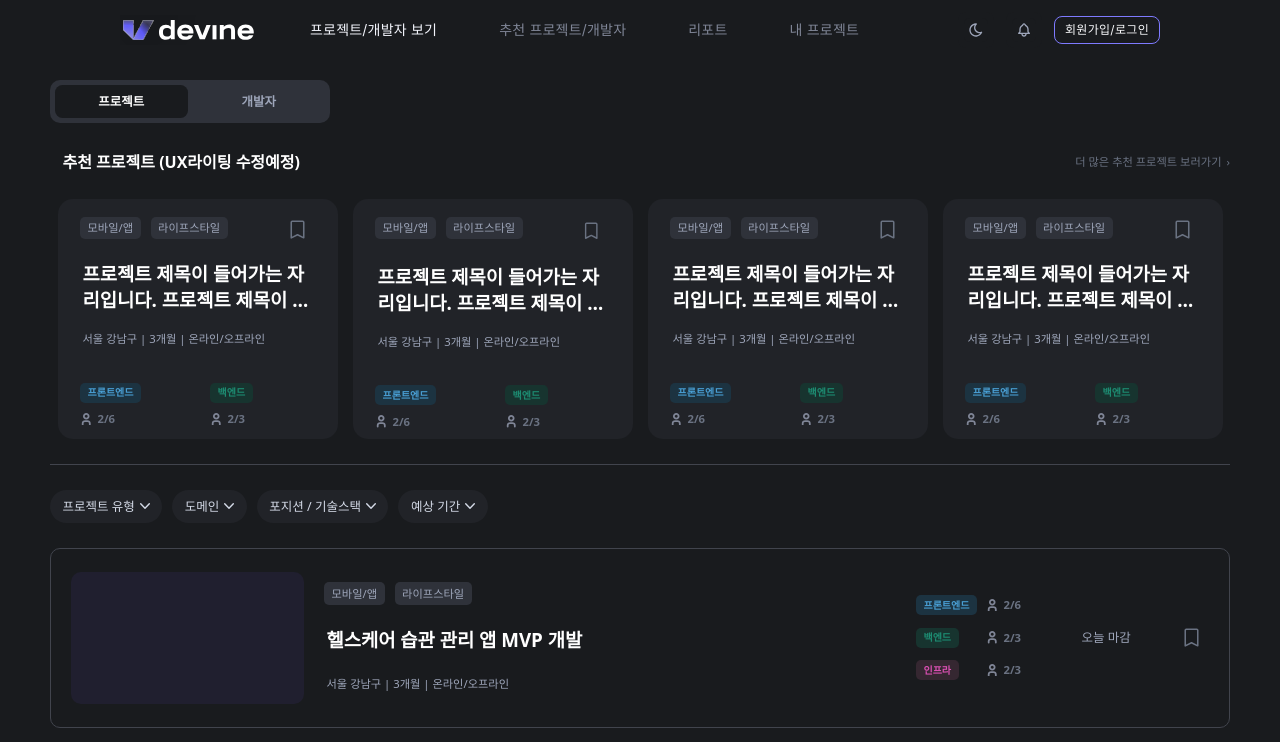
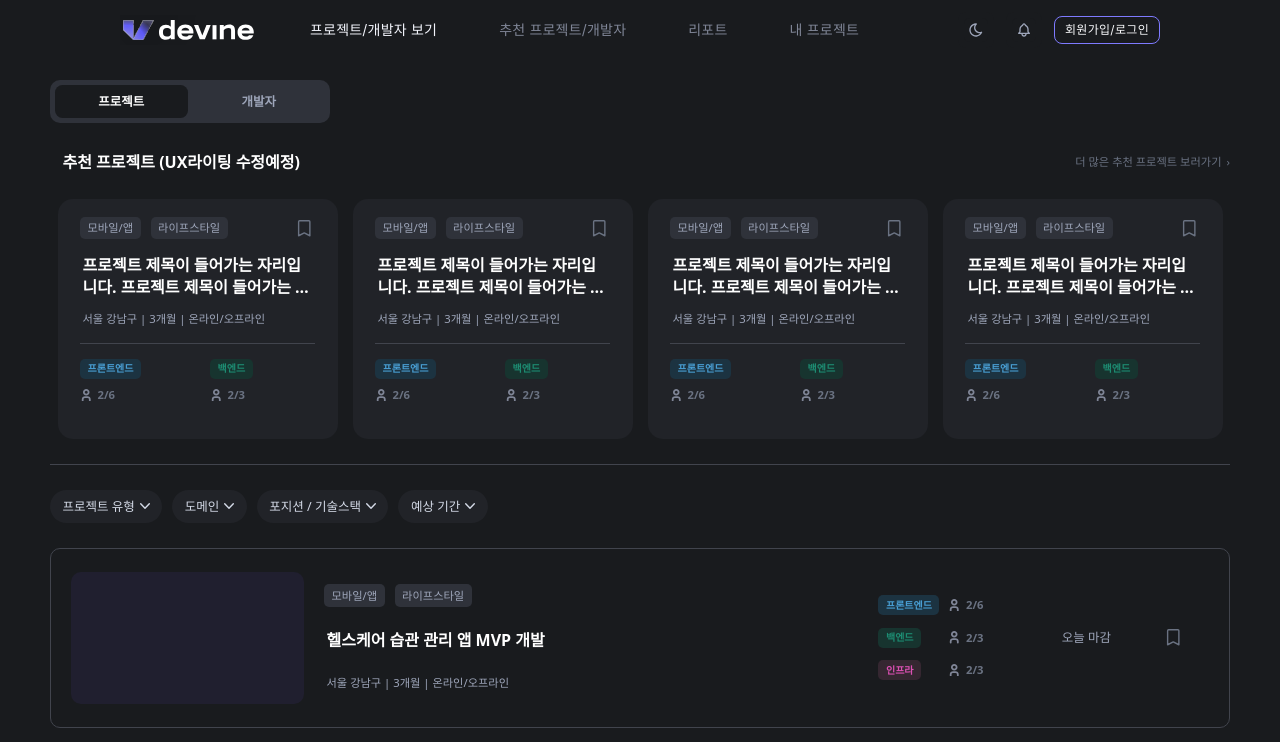
Before and after one commit to DeVine-2025/DeVine_FrontEnd, a React (Vite) app: page /search/project in a window 1280 px wide. Shown: the top 742 px of the page. Built offline with nearby package versions, Linux system fonts and the light colour scheme; a web font is replaced by a local one.

Commit message:
style: 컴포넌트 텍스트 크기 및 여백 조정

```diff
--- a/src/mocks/project.mock.ts
+++ b/src/mocks/project.mock.ts
@@ -29,7 +29,7 @@ export const RECOMMENDED_PROJECTS: RecommendedProject[] = [
     location: '서울 강남구',
     period: '3개월',
     mode: '온라인/오프라인',
-    bookmarked: true,
+    bookmarked: false,
   },
   {
     id: 'rec-3',
--- a/src/pages/main/components/MainProjectCard.tsx
+++ b/src/pages/main/components/MainProjectCard.tsx
@@ -19,17 +19,23 @@ export default function MainProjectCard(props: ProjectCardProps) {
     <ProjectBase
       {...props}
       render={({ HeaderBadges, Bookmark }) => (
-        <article className="flex w-[280px] shrink-0 flex-col gap-4 rounded-3xl bg-profile-card-bg p-4">
-          <div className="relative flex justify-center">
-            {thumbnail}
-            <div className="absolute right-3 top-3 scale-75">{Bookmark}</div>
+        <article className="w-[280px] shrink-0 overflow-hidden rounded-3xl bg-profile-card-bg">
+          <div className="relative h-[160px] w-full bg-profile-card-bg">
+            {thumbnail ? (
+              <img
+                src={props.thumbnailUrl}
+                alt={props.thumbnailAlt}
+                className="h-full w-full object-cover"
+              />
+            ) : (
+              <div className="h-full w-full" />
+            )}
+            <div className="absolute top-4 right-4 z-10">{Bookmark}</div>
           </div>
-          <div className="flex flex-wrap gap-2">{HeaderBadges}</div>
-          <div className="flex flex-col gap-2">
-            <p className="line-clamp-2 text-[12px] font-semibold text-card-title">
-              {props.title}
-            </p>
-            {metaText && <p className="text-[10px] text-card-muted">{metaText}</p>}
+          <div className="flex flex-col gap-2 px-6 py-5">
+            <div className="flex gap-2">{HeaderBadges}</div>
+            <p className="line-clamp-2 font-semibold text-card-title text-xl">{props.title}</p>
+            <p className="text-base text-card-muted">{metaText}</p>
           </div>
         </article>
       )}
--- a/src/pages/main/main-page.tsx
+++ b/src/pages/main/main-page.tsx
@@ -1,9 +1,9 @@
 import { Link } from 'react-router-dom';
-import MainProjectCard from './components/MainProjectCard';
-import MainProfileCard from './components/MainProfileCard';
-import MainProjectLg from './components/MainProjectLg';
 import { PROFILE_CARD_LIST } from 'src/mocks/developer.mock';
 import { PROJECT_LIST, PROJECT_ROLES, RECOMMENDED_PROJECTS } from 'src/mocks/project.mock';
+import MainProfileCard from './components/MainProfileCard';
+import MainProjectCard from './components/MainProjectCard';
+import MainProjectLg from './components/MainProjectLg';
 
 const USER_ROLE_KEY = 'userRole';
 
@@ -19,7 +19,7 @@ const MainPage = () => {
   return (
     <section className="mx-auto flex w-full max-w-[1180px] flex-col gap-14">
       <section className="flex flex-col gap-6">
-        <h2 className="Heading2 font-semibold text-card-title">
+        <h2 className="Heading2 pt-5 font-semibold text-card-title">
           이번주 모두가 주목하는 프로젝트
         </h2>
         <div className="scrollbar-hide flex gap-6 overflow-x-auto">
--- a/src/shared/components/common/ProjectBase.tsx
+++ b/src/shared/components/common/ProjectBase.tsx
@@ -54,7 +54,7 @@ export default function ProjectBase(props: ProjectCardBaseProps) {
     ) : null;
 
   const Title = (
-    <h3 className="line-clamp-2 pl-1 font-semibold text-3xl text-card-title leading-snug">
+    <h3 className="line-clamp-2 pl-1 font-semibold text-[16px] text-card-title leading-snug">
       {title}
     </h3>
   );
@@ -101,7 +101,7 @@ export default function ProjectBase(props: ProjectCardBaseProps) {
   ) : null;
 
   const RolesMd = roles?.length ? (
-    <div className="grid grid-cols-2 gap-x-10 gap-y-6">
+    <div className="grid grid-cols-2 gap-x-10 gap-y-7">
       {roles.slice(0, 2).map((r) => (
         <div key={r.key} className="flex flex-col gap-3">
           <span
@@ -140,12 +140,12 @@ export default function ProjectBase(props: ProjectCardBaseProps) {
       type="button"
       aria-pressed={bookmarked}
       onClick={() => onBookmarkChange?.(!bookmarked)}
-      className="w-[30px] cursor-pointer hover:opacity-80"
+      className="cursor-pointer hover:opacity-80"
     >
       {bookmarked ? (
-        <BookmarkIcon aria-hidden="true" className="h-11 w-9 text-card-muted" />
+        <BookmarkIcon aria-hidden="true" className="h-9 w-9 text-card-muted" />
       ) : (
-        <BookmarkIcon aria-hidden="true" className="h-10 w-10 text-card-muted" />
+        <BookmarkIcon aria-hidden="true" className="h-9 w-9 text-card-muted" />
       )}
     </button>
   );
--- a/src/shared/components/common/ProjectLg.tsx
+++ b/src/shared/components/common/ProjectLg.tsx
@@ -15,9 +15,9 @@ export default function ProjectLg(props: ProjectCardProps) {
             {Meta}
           </div>
 
-          <div className="ml-auto flex w-[300px] shrink-0 items-center justify-end gap-13">
+          <div className="ml-auto flex w-[320px] shrink-0 items-center justify-end gap-17 pr-10">
             {RolesLg}
-            {props.dueLabel && <div className="flex items-center">{Due}</div>}
+            {props.dueLabel && <div className="flex text-center">{Due}</div>}
             {Bookmark}
           </div>
         </article>
--- a/src/shared/components/common/ProjectSm.tsx
+++ b/src/shared/components/common/ProjectSm.tsx
@@ -6,14 +6,14 @@ export default function ProjectSm(props: ProjectCardProps) {
     <ProjectBase
       {...props}
       render={({ HeaderBadges, Title, Meta, RolesMd, Bookmark }) => (
-        <article className="flex h-[240px] w-[280px] shrink-0 flex-col gap-7 rounded-3xl bg-profile-card-bg px-9 py-7">
+        <article className="flex h-[240px] w-[280px] shrink-0 flex-col gap-5 rounded-3xl bg-profile-card-bg px-9 py-7">
           <div className="flex items-start justify-between">
             <div>{HeaderBadges}</div>
             <div>{Bookmark}</div>
           </div>
           <div>{Title}</div>
           <div>{Meta}</div>
-          <div className="h-px w-full bg-card-border" />
+          <div className="my-1 h-px w-full bg-card-border" />
           <div>{RolesMd}</div>
         </article>
       )}
```
